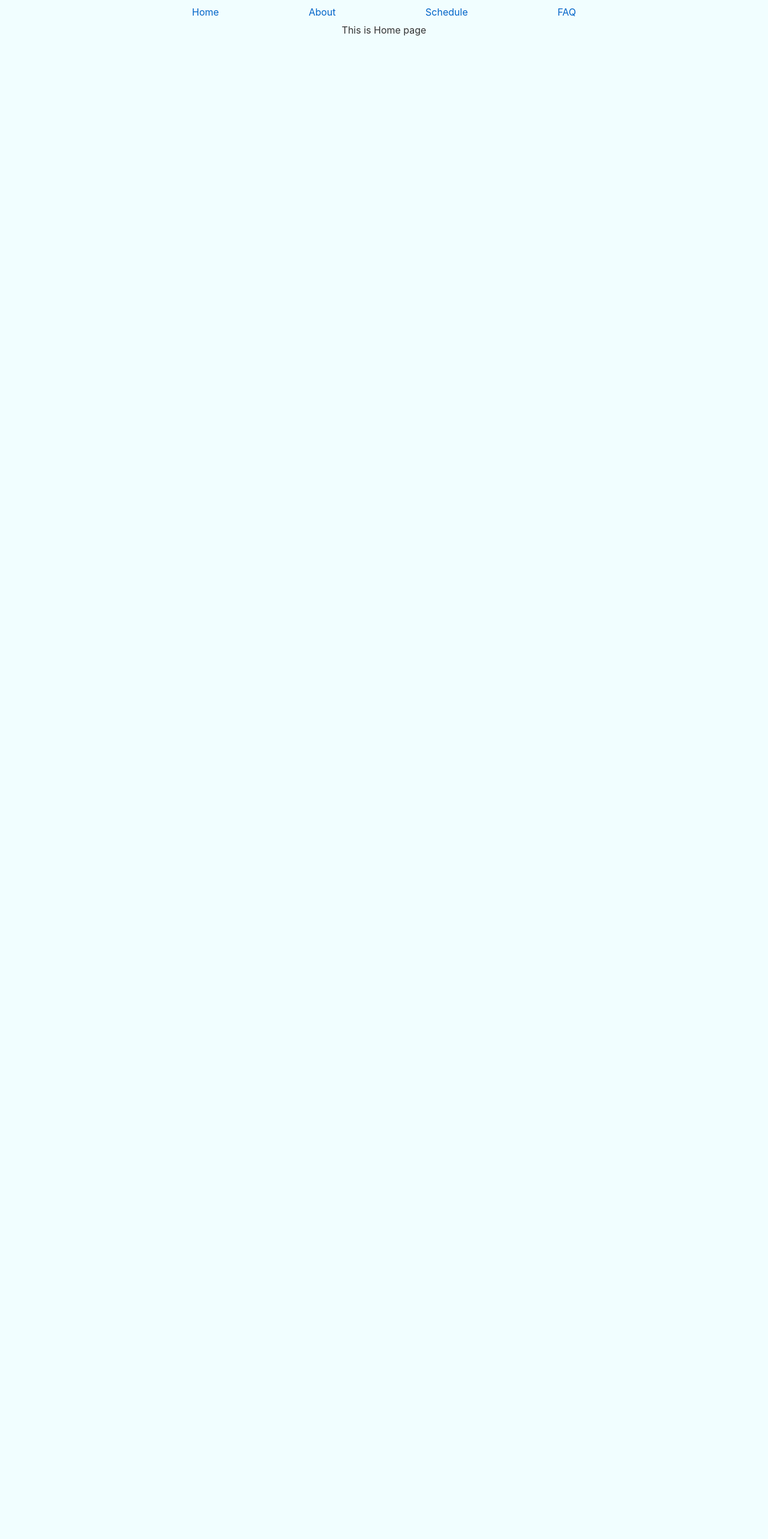
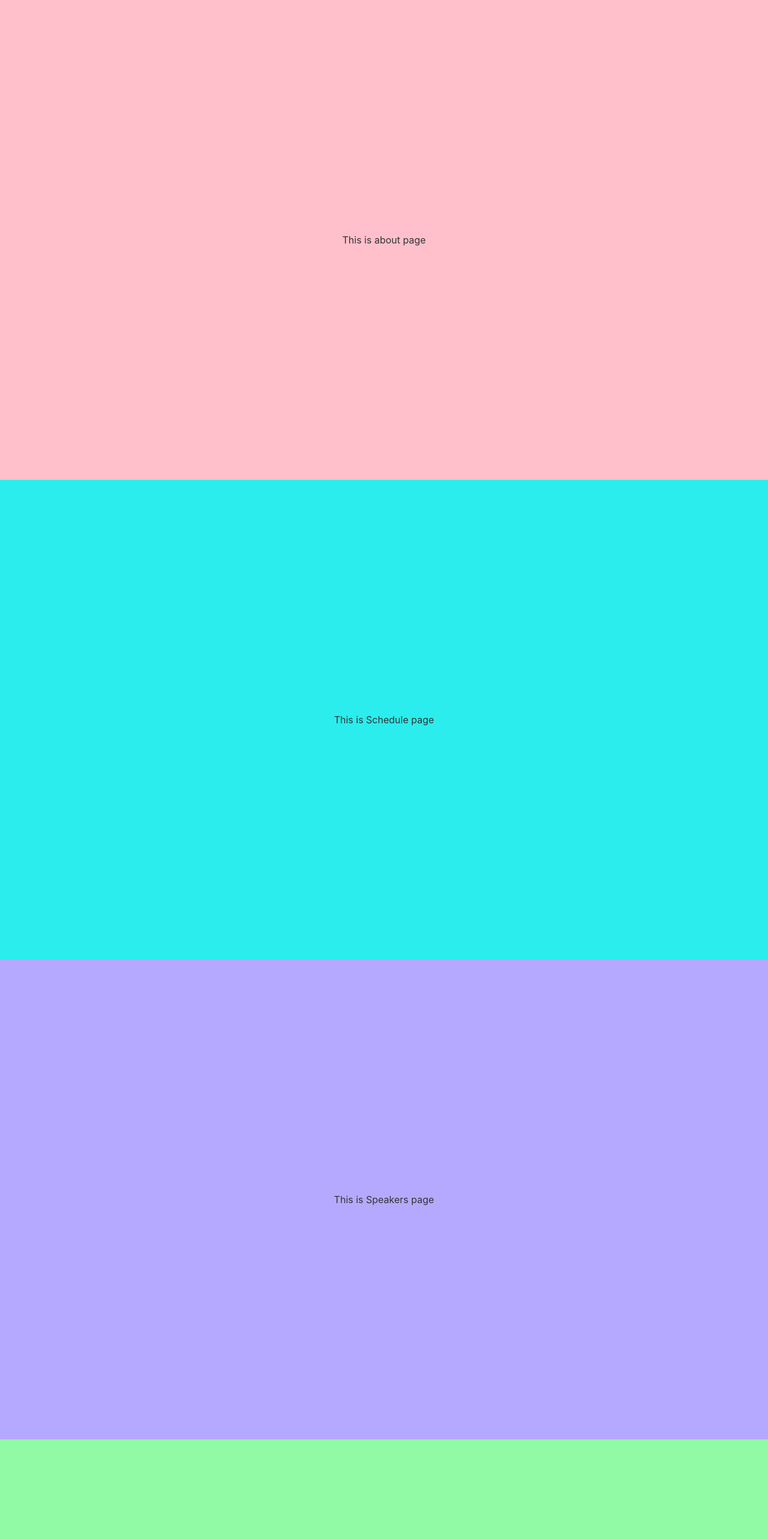
Before and after one commit to VandyHacks/vh9-promo-site, a Svelte app: page / in a window 1280 px wide. Shown: the top 2566 px of the page at 60% size. Before the commit the page ends 2200 px from the top, so only its background shows below. Built offline with nearby package versions, Linux system fonts and the light colour scheme.

Commit message:
implement overall page structure

```diff
--- a/src/App.svelte
+++ b/src/App.svelte
@@ -1,17 +1,33 @@
 <script>
 	import Header from "./components/Header.svelte";
+	import About from "./pages/About.svelte";
+	import Schedule from "./pages/Schedule.svelte";
+	import Speakers from "./pages/Speakers.svelte";
+	import Sponsors from "./pages/Sponsors.svelte";
+	import Faq from "./pages/Faq.svelte";
 </script>
 
 <Header />
+
+<About />
+<Schedule />
+<Speakers />
+<Sponsors />
+<Faq />
 
 <style>
 	:global(body) {
 		background-color: #F1FEFF;
 		text-align: center;
 		padding: 0;
-		max-width: 50em;
 		margin: 0 auto;
+		border: 0;
+	}
 
-		height: 2200px;
+	:global(.center) {
+        position: absolute;
+        top: 50%;
+        left: 50%;
+        transform: translate(-50%, -50%);
 	}
 </style>
--- a/src/components/Header.svelte
+++ b/src/components/Header.svelte
@@ -7,7 +7,7 @@
     export let url="";
 </script>
 
-<Router url="{url}">
+<!-- <Router url="{url}">
     <nav>
         <Link to="/">Home</Link>
         <Link to="about">About</Link>
@@ -20,7 +20,7 @@
         <Route path="faq" component="{Faq}" />
         <Route path="/"><Home /></Route>
     </div>
-</Router>
+</Router> -->
 
 <style>
     nav {
@@ -28,7 +28,7 @@
         justify-content: space-between;
         position: sticky;
         padding: 10px 5em;
-        top: 0px;
+        top: 2em;
     }
     nav {
         color: #4392D3;
--- a/src/pages/About.svelte
+++ b/src/pages/About.svelte
@@ -1 +1,13 @@
-This is about page
+<div id="about">
+    <div class="center">This is about page</div>
+</div>
+
+<style>
+    #about {
+        background-color: pink;
+        height: 100vh;
+        width: 100%;
+        margin: 0 auto;
+        position: relative;
+    }
+</style>
--- a/src/pages/Faq.svelte
+++ b/src/pages/Faq.svelte
@@ -1 +1,13 @@
-This is FAQ page
+<div id="faq">
+    <div class="center">This is FAQ page</div>
+</div>
+
+<style>
+    #faq {
+        background-color: rgb(239, 249, 96);
+        height: 100vh;
+        width: 100%;
+        margin: 0 auto;
+        position: relative;
+    }
+</style>
--- a/src/pages/Schedule.svelte
+++ b/src/pages/Schedule.svelte
@@ -1 +1,13 @@
-This is Schedule page
+<div id="schedule">
+    <div class="center">This is Schedule page</div>
+</div>
+
+<style>
+    #schedule {
+        background-color: rgb(43, 237, 237);
+        height: 100vh;
+        width: 100%;
+        margin: 0 auto;
+        position: relative;
+    }
+</style>
--- /dev/null
+++ b/src/pages/Speakers.svelte
@@ -0,0 +1,13 @@
+<div id="speakers">
+    <div class="center">This is Speakers page</div>
+</div>
+
+<style>
+    #speakers {
+        background-color: rgb(181, 169, 255);
+        height: 100vh;
+        width: 100%;
+        margin: 0 auto;
+        position: relative;
+    }
+</style>
--- a/src/pages/Sponsors.svelte
+++ b/src/pages/Sponsors.svelte
@@ -1 +1,13 @@
-This is sponsors page
+<div id="sponsors">
+    <div class="center">This is sponsors page</div>
+</div>
+
+<style>
+    #sponsors {
+        background-color: rgb(144, 250, 165);
+        height: 100vh;
+        width: 100%;
+        margin: 0 auto;
+        position: relative;
+    }
+</style>
```
